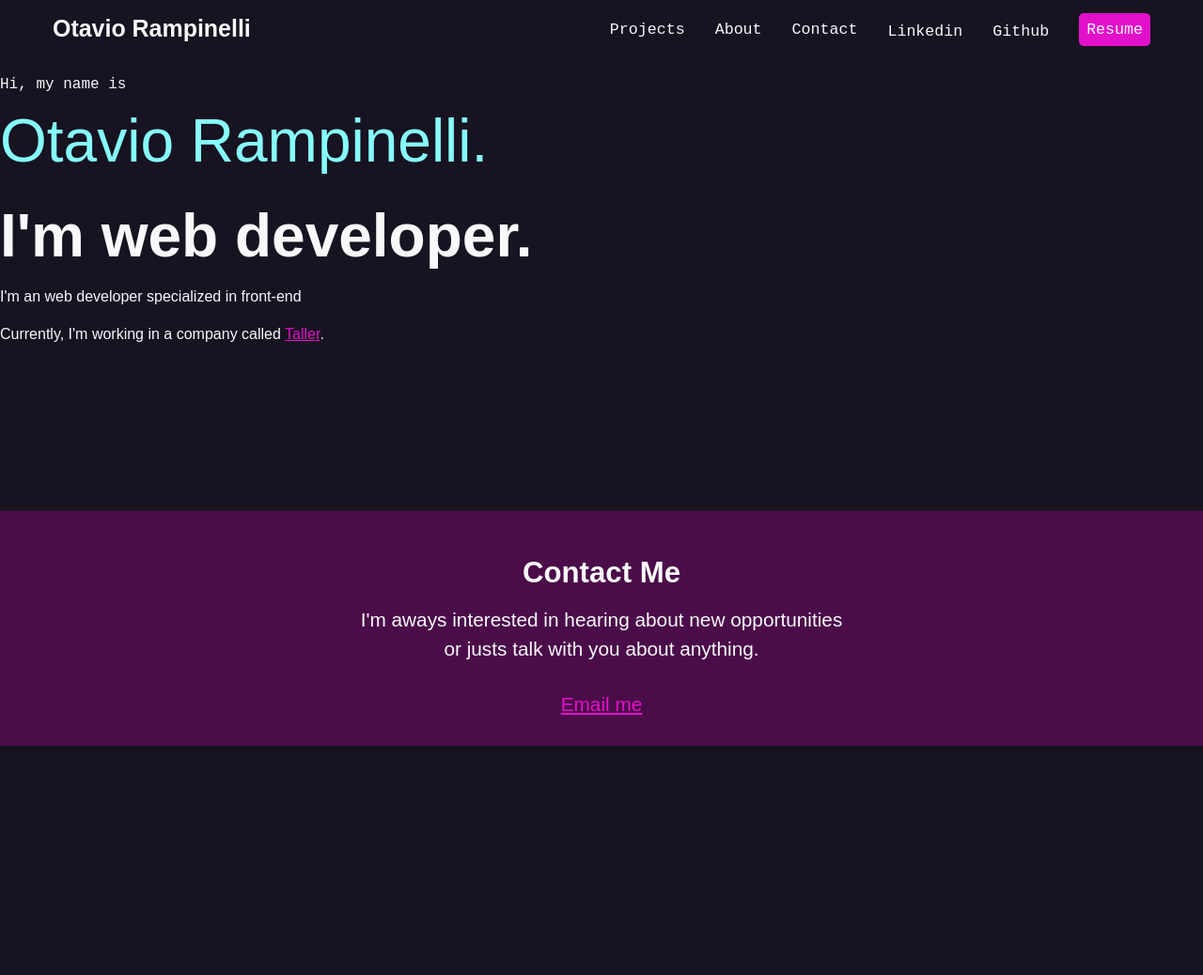
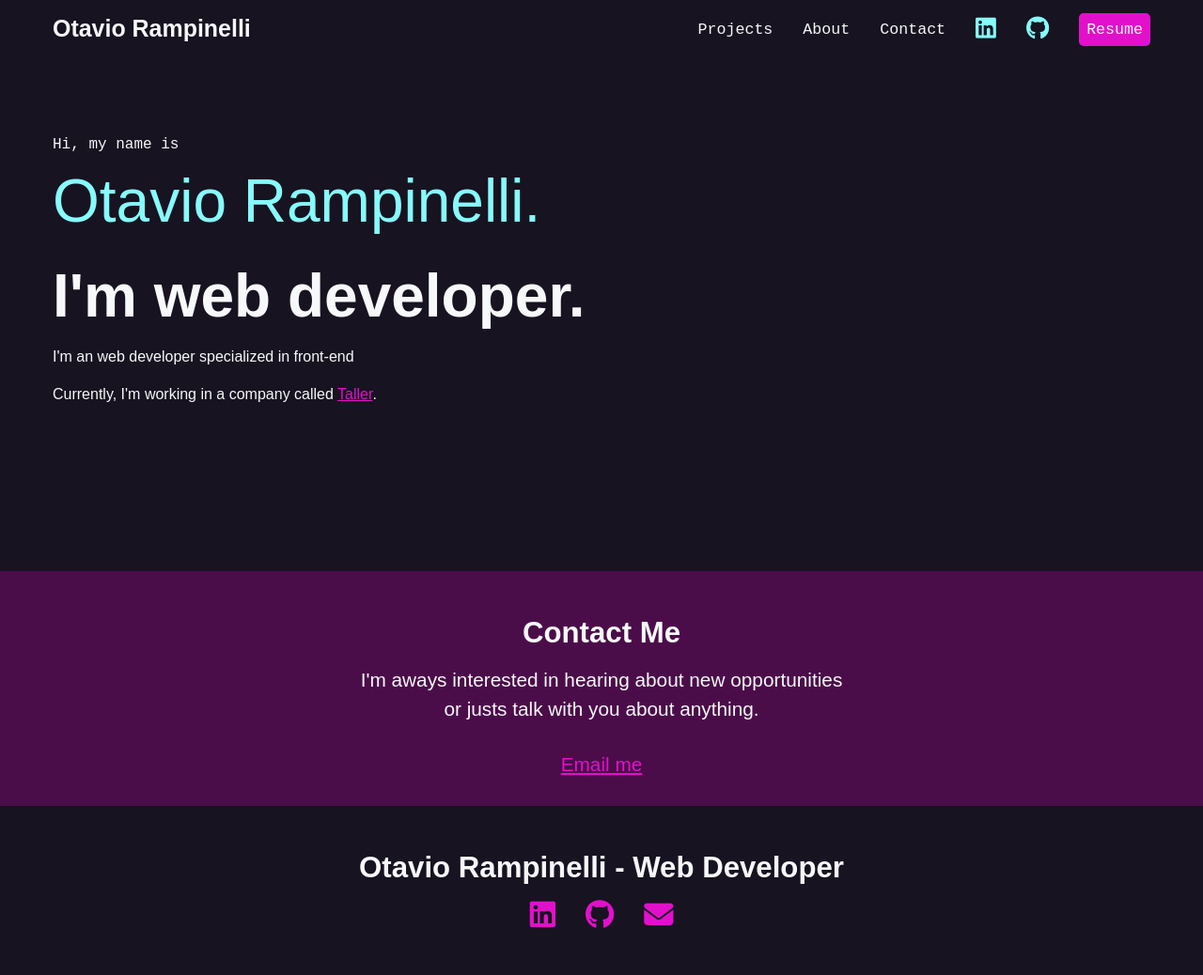
Before and after one commit to otarampinelli/frontendmasters-css-portfolio, a plain HTML site: page index.html in a window 1280 px wide. Shown: the whole page at 94% size. Before the commit the page ends 800 px from the top, so only its background shows below. Drawn offline with Linux system fonts and the light colour scheme.

Commit message:
feat: adding some styles

```diff
--- a/css/style.css
+++ b/css/style.css
@@ -43,10 +43,10 @@
     text-decoration: none;
   }
 
-  /* instro styles */
-
   #intro {
-    padding-bottom: 10rem;
+    padding: 4rem 1rem 10rem 1rem;
+    max-width: 1200px;
+    margin: 0 auto;
   }
 
   #intro p {
@@ -107,7 +107,7 @@
     font-family: var(--sans);
   }
 
-  nav ul {
+  nav ul, #footer ul {
     list-style-type: none;
     padding: 0;
     margin: 0;
@@ -148,6 +148,20 @@
     background-color: var(--hotmag);
   }
 
+  #footer {
+    text-align: center;
+    padding-bottom: 3rem;
+  }
+
+  #footer [class*="fa-"] {
+    font-size: 150%;
+  }
+
+  #footer h2 {
+    font-family: var(--sans);
+    padding: 3rem 0 1rem 0;
+  }
+
   @media (min-width: 850px) {
     nav {
       max-width: 1200px;
--- a/index.html
+++ b/index.html
@@ -5,6 +5,8 @@
     <meta http-equiv="X-UA-Compatible" content="IE=edge" />
     <meta name="viewport" content="width=device-width, initial-scale=1.0" />
     <title>Otavio Rampinelli Portfolio</title>
+    <link rel="stylesheet" href="https://cdnjs.cloudflare.com/ajax/libs/font-awesome/6.2.0/css/all.min.css" integrity="sha512-xh6O/CkQoPOWDdYTDqeRdPCVd1SpvCA9XXcUnZS2FmJNp1coAFzvtCN9BmamE+4aHK8yyUHUSCcJHgXloTyT2A==" crossorigin="anonymous" referrerpolicy="no-referrer" />
+    <link rel="stylesheet" href="https://fonts.googleapis.com/css2?family=Anton&amp;display=swap">
     <link rel="stylesheet" href="./css/style.css">
   </head>
   <body>
@@ -59,5 +61,28 @@
         >Email me</a
       >
     </section>
+    <section id="footer">
+        <h2>Otavio Rampinelli - Web Developer</h2>
+        <ul>
+            <li>
+                <a href="https://linkedin.com/in/otarampinelli" target="_blank"
+                  ><span class="fa-brands fa-linkedin" aria-hidden="true"></span
+                  ><span class="sr-only">Linkedin</span></a
+                >
+              </li>
+              <li>
+                <a href="https://github.com/otarampinelli" target="_blank">
+                  <span class="fa-brands fa-github" aria-hidden="true"></span>
+                  <span class="sr-only">Github</span>
+                </a>
+              </li>
+              <li>
+                <a href="https://github.com/otarampinelli" target="_blank">
+                    <span class="fa-solid fa-envelope"></span>
+                  <span class="sr-only">Email</span>
+                </a>
+              </li>
+        </ul>
+    </section>
   </body>
 </html>
```
